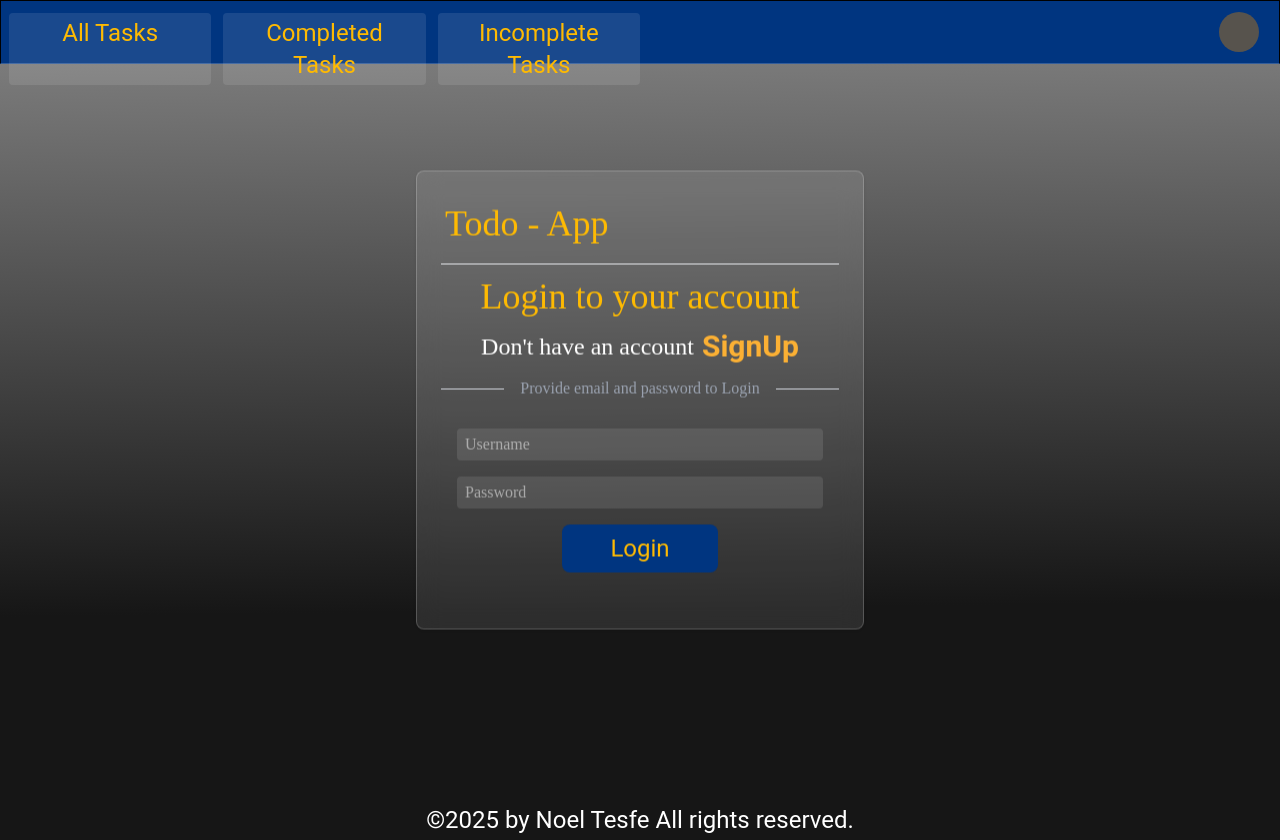
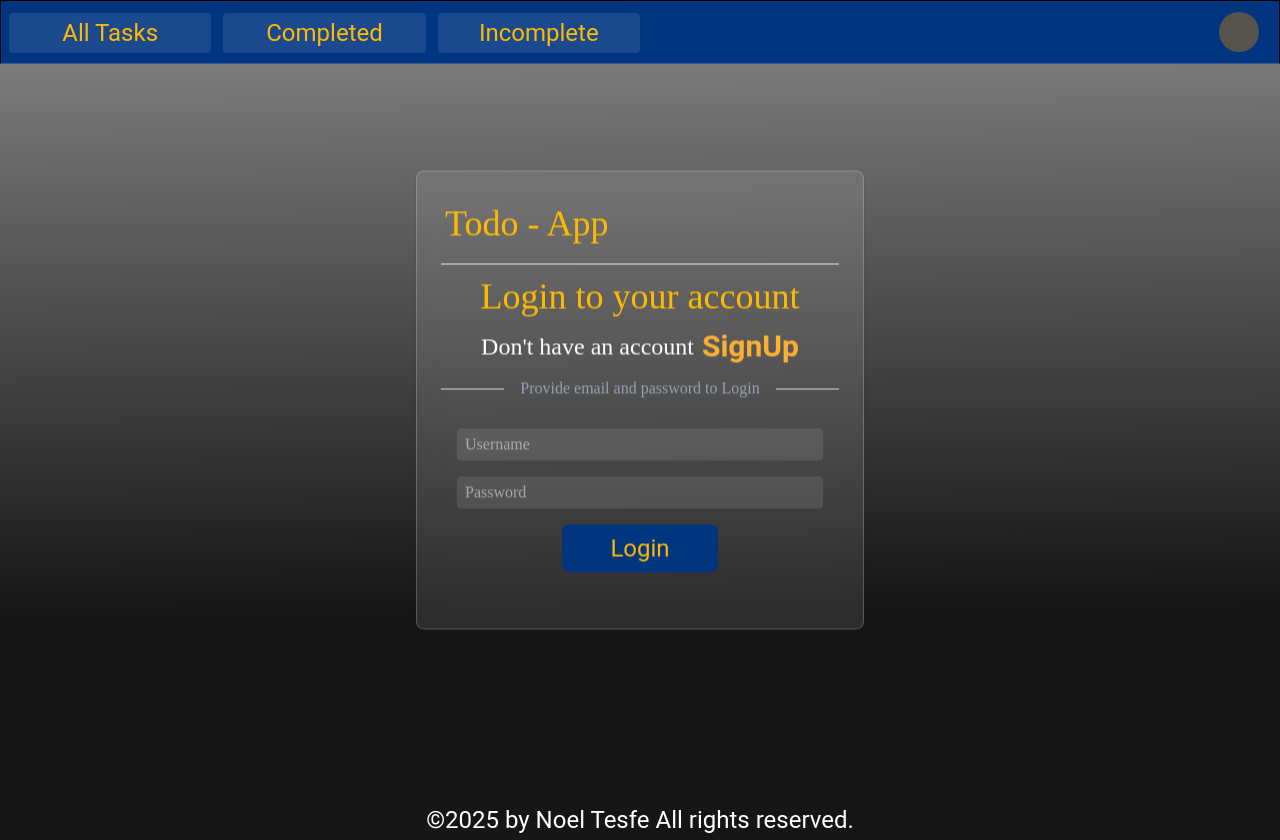
Before and after one commit to Noel-byte/todoapp-frontend, a React (Vite) app: page /login in a window 1280 px wide. Built offline with nearby package versions, Linux system fonts and the light colour scheme.

Commit message:
modified frontend

```diff
--- a/src/components/FilterTasks.jsx
+++ b/src/components/FilterTasks.jsx
@@ -61,9 +61,9 @@ export const FilterTasks = () => {
    <div className='hidden lg:flex justify-around gap-3 text-center text-2xl text-heading'>
         <span  onClick={allTasks} className=' font-buttons bg-white/10  px-4 py-1 rounded  w-full hover:cursor-pointer' >All Tasks</span>
 
-          <span onClick={completedTasks} className=' font-buttons bg-white/10  px-4 py-1 rounded w-full hover:cursor-pointer '>Completed Tasks</span>
+          <span onClick={completedTasks} className=' font-buttons bg-white/10  px-4 py-1 rounded w-full hover:cursor-pointer '>Completed</span>
 
-          <span onClick={inCompleteTasks} className=' font-buttons bg-white/10  px-4 py-1 rounded  w-full hover:cursor-pointer '>Incomplete Tasks</span>
+          <span onClick={inCompleteTasks} className=' font-buttons bg-white/10  px-4 py-1 rounded  w-full hover:cursor-pointer '>Incomplete</span>
 
         {todos.length > 0 && (
              <span
@@ -71,7 +71,7 @@ export const FilterTasks = () => {
               onClick={() => clearAllTasks(todos[0]?.user)}
               className=' font-buttons bg-white/10 text-red-600 px-4 py-1 rounded  w-full hover:cursor-pointer'
             >
-              Clear All Tasks
+              Clear
             </span>
         )}
       </div>
```
